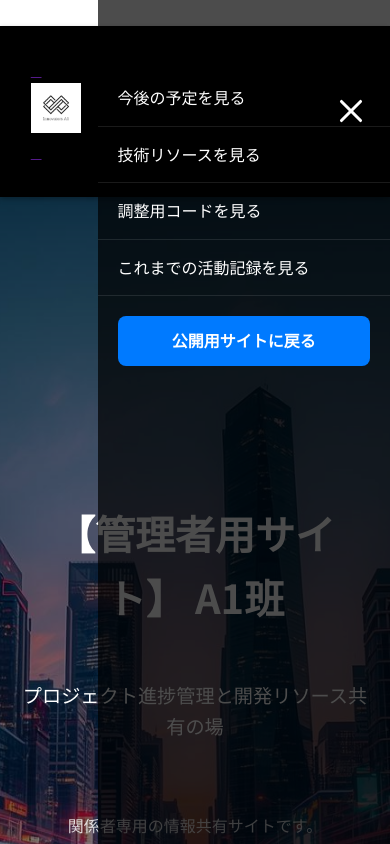
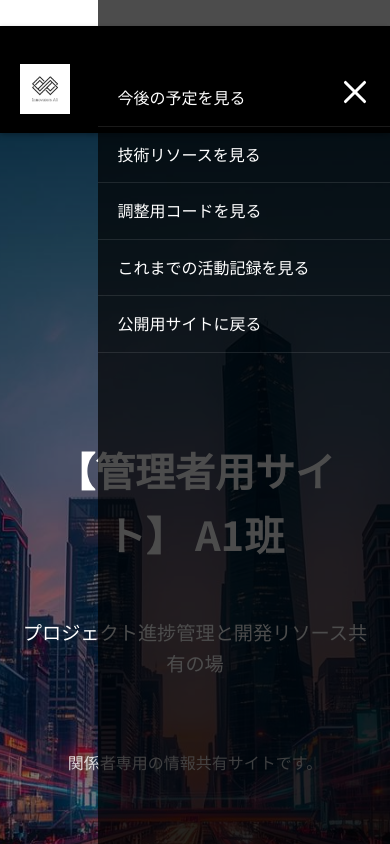
Before and after one commit to p2cz9zus/Democar-project-admin, a plain HTML site: page index.html in a window 390 px wide. Both pictures are taken after a click on the link 351 px from the left and 111 px from the top of the page. Shown: the top 844 px of the page. Drawn offline with Linux system fonts and the light colour scheme.

Commit message:
Update index.html

```diff
--- a/index.html
+++ b/index.html
@@ -28,29 +28,19 @@
       <a href="https://p2cz9zus.github.io/Democar-project/" class="hero-tab-button">公開用サイト</a>
     </nav>
 
-    <a class="menu-trigger mobile-menu-trigger" href="#" id="nav-trigger"onclick="toggleMenu()">
+    <a class="menu-trigger" href="#" id="nav-trigger" onclick="toggleMenu()">
       <span></span>
       <span></span>
       <span></span>
     </a>
   </div>
 
-
-
-　<nav id="spNav"class="mobile-menu">
-    <div id="inrBox">
-        <ul class="spUL">
-            <li><a href="#schedule">今後の予定を見る</a></li>
-            <li><a href="#resources">技術リソースを見る</a></li>
-            <li><a href="#code">調整用コードを見る</a></li>
-            <li><a href="#log">これまでの活動記録を見る</a></li>
-        </ul>
-        <div class="btnP">
-            <a href="https://p2cz9zus.github.io/Democar-project/">
-                <span class="btnPInr">公開用サイトに戻る</span>
-            </a>
-        </div>
-        </div>
+  <nav id="spNav" class="mobile-menu">
+    <a href="#schedule">今後の予定を見る</a>
+    <a href="#resources">技術リソースを見る</a>
+    <a href="#code">調整用コードを見る</a>
+    <a href="#log">これまでの活動記録を見る</a>
+    <a href="https://p2cz9zus.github.io/Democar-project/">公開用サイトに戻る</a>
   </nav>
 </header>
 
```
Lines whose indentation alone changed are shown as unchanged.
